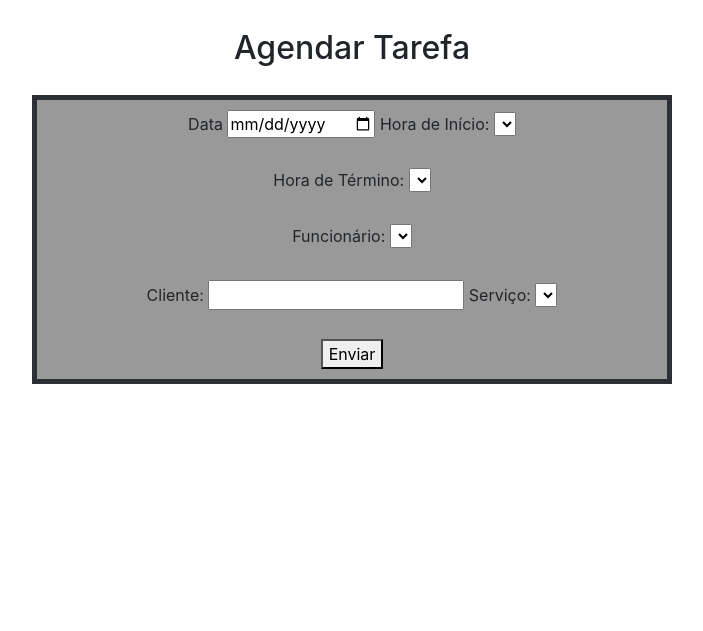
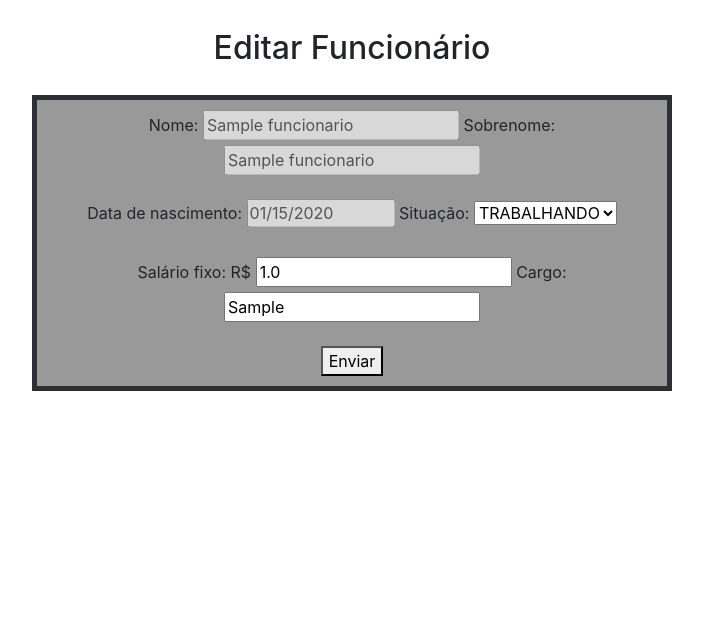
Before and after one commit to VitorHKato/SistemaBarbearia, a Django app: page /view_editar_funcionario/1 in a window 1280 px wide. Shown: the part 56-687 px from the top of the page, without its empty margins (288-991 px from the left). Run offline with Django 3.2, Linux system fonts and the light colour scheme; tables that the repository leaves empty hold one stand-in row (values such as "Sample post"); lists and menus that the app fills with data are empty; some libraries are stand-ins or nearby versions.

Commit message:
Adicionado view e template de edição do funcionário

```diff
--- a/core/templates/editar_funcionario.html
+++ b/core/templates/editar_funcionario.html
@@ -1,11 +1,72 @@
 {% extends 'base.html' %}
 
 {% block conteudo %}
-    <h2>Cadastrar Funcionário</h2>
-
+    <h2>Editar Funcionário</h2>
+    <div class="editarFuncionario">
+        <form method="post" id="formEditarFuncionario" name="formEditarFuncionario">
+        {% csrf_token %}
+        <label for="nomeFuncionarioEdicao">Nome: </label>
+        <input type="text" maxlength="150" id="nomeFuncionarioEdicao" name="nomeFuncionarioEdicao" value="{{ funcionario.nome }}" disabled>
+        <label for="sobrenomeFuncionarioEdicao">Sobrenome: </label>
+        <input type="text" maxlength="200" id="sobrenomeFuncionarioEdicao" name="sobrenomeFuncionarioEdicao" value="{{ funcionario.sobrenome }}" disabled><br><br>
+        <label for="dataNascimentoFuncionarioEdicao">Data de nascimento: </label>
+        <input type="date" id="dataNascimentoFuncionarioEdicao" name="dataNascimentoFuncionarioEdicao" value="{{ dt_nascimento }}" disabled>
+        <label for="situacaoFuncionarioEdicao">Situação: </label>
+        <select id="situacaoFuncionarioEdicao" name="situacaoFuncionarioEdicao">
+            {% for i in situacoes %}
+                {% if i == funcionario.situacao %}
+                    <option selected value= {{ i }}>{{ i }}</option>
+                {% else %}
+                    <option value= {{ i }}>{{ i }}</option>
+                {% endif %}
+            {% endfor %}
+        </select><br><br>
+        <label for="salariofixoFuncionarioEdicao">Salário fixo: R$</label>
+        <input type="number" step="100" id="salariofixoFuncionarioEdicao" name="salariofixoFuncionarioEdicao" value="{{ funcionario.salario_fixo }}">
+        <label for="cargoFuncionarioEdicao">Cargo: </label>
+        <input type="text" id="cargoFuncionarioEdicao" name="cargoFuncionarioEdicao" value="{{ funcionario.cargo }}"><br><br>
+        <button type="button" onclick="$('#formEditarFuncionario').submit()" id="enviarDadosFuncionarioEdicao">Enviar</button>
+    </form>
+    </div>
 
     {% block javascript %}
         <script>
+            $('#formEditarFuncionario').on('submit', function (e){
+                e.preventDefault();
+                e.stopImmediatePropagation();
+                nome = $('#nomeFuncionarioEdicao').val();
+                sobrenome = $('#sobrenomeFuncionarioEdicao').val();
+
+                date = new Date($('#dataNascimentoFuncionarioEdicao').val());
+                dia = date.getDate() + 1;
+                mes = date.getMonth() + 1;
+                ano = date.getFullYear();
+                dataNascimento = [dia, mes, ano].join('/');
+
+                situacao = $('#situacaoFuncionarioEdicao').val();
+                salarioFixo = $('#salariofixoFuncionarioEdicao').val();
+                cargo = $('#cargoFuncionarioEdicao').val();
+
+                $.ajax({
+                    type: 'POST',
+                    url: '{% url 'editar_funcionario' %}',
+                    data: {
+                        'csrfmiddlewaretoken': '{{ csrf_token }}',
+                        'id_funcionario': {{ funcionario.id }},
+                        'situacao': situacao,
+                        'salario_fixo': salarioFixo,
+                        'cargo': cargo,
+                    },
+                    dataType: 'json',
+                    success: function (context){
+                        location.reload();
+                        toastr.success(context.msg);
+                    },
+                    error: function (context){
+                        toastr.error(context.msg)
+                    }
+                });
+            });
         </script>
 
     {% endblock %}
--- a/core/templates/index.html
+++ b/core/templates/index.html
@@ -11,7 +11,7 @@
             <th>Início</th>
             <th>Fim</th>
             <th>Mês/Dia/Ano</th>
-            <th>Avaliar Tarefa</th>
+            <th>Tarefa realizada?</th>
             {% for i in lista_tarefas_agendadas %}
             <tr>
                 <td>{{ i.id }}</td>
--- a/core/views.py
+++ b/core/views.py
@@ -198,11 +198,23 @@ class ViewEditarFuncionario(View):
     def get(self, *args, **kwargs):
         id_produto = self.kwargs['id_produto']
 
+        funcionario = core.models.Funcionario.objects.filter(pk=id_produto).first()
+
+        situacoes = ['TRABALHANDO', 'FÉRIAS', 'AFASTADO', 'LICENÇA']
+
+        try:
+            dt_nascimento = str(funcionario.dt_nascimento).split('-')
+            dt_nascimento_formatada = dt_nascimento[0] + '-' + dt_nascimento[1] + '-' + dt_nascimento[2]
+        except:
+            dt_nascimento_formatada = None
+
         context = {
-
+            'funcionario': funcionario,
+            'situacoes': situacoes,
+            'dt_nascimento': dt_nascimento_formatada,
         }
 
-        return render(request=self.request, template_name='gerenciar_tarefas.html', context=context)
+        return render(request=self.request, template_name='editar_funcionario.html', context=context)
 
 class GerenciarServicos(View):
     def get(self, *args, **kwargs):
--- a/static/css/style.css
+++ b/static/css/style.css
@@ -52,7 +52,7 @@ body {
     padding-top: 65px;
 }
 
-.cadastroFuncionario, .cadastroServico, .cadastroProduto {
+.cadastroFuncionario, .cadastroServico, .cadastroProduto, .editarFuncionario{
     margin: auto;
     width: 50%;
     background-color: #999999;
```
